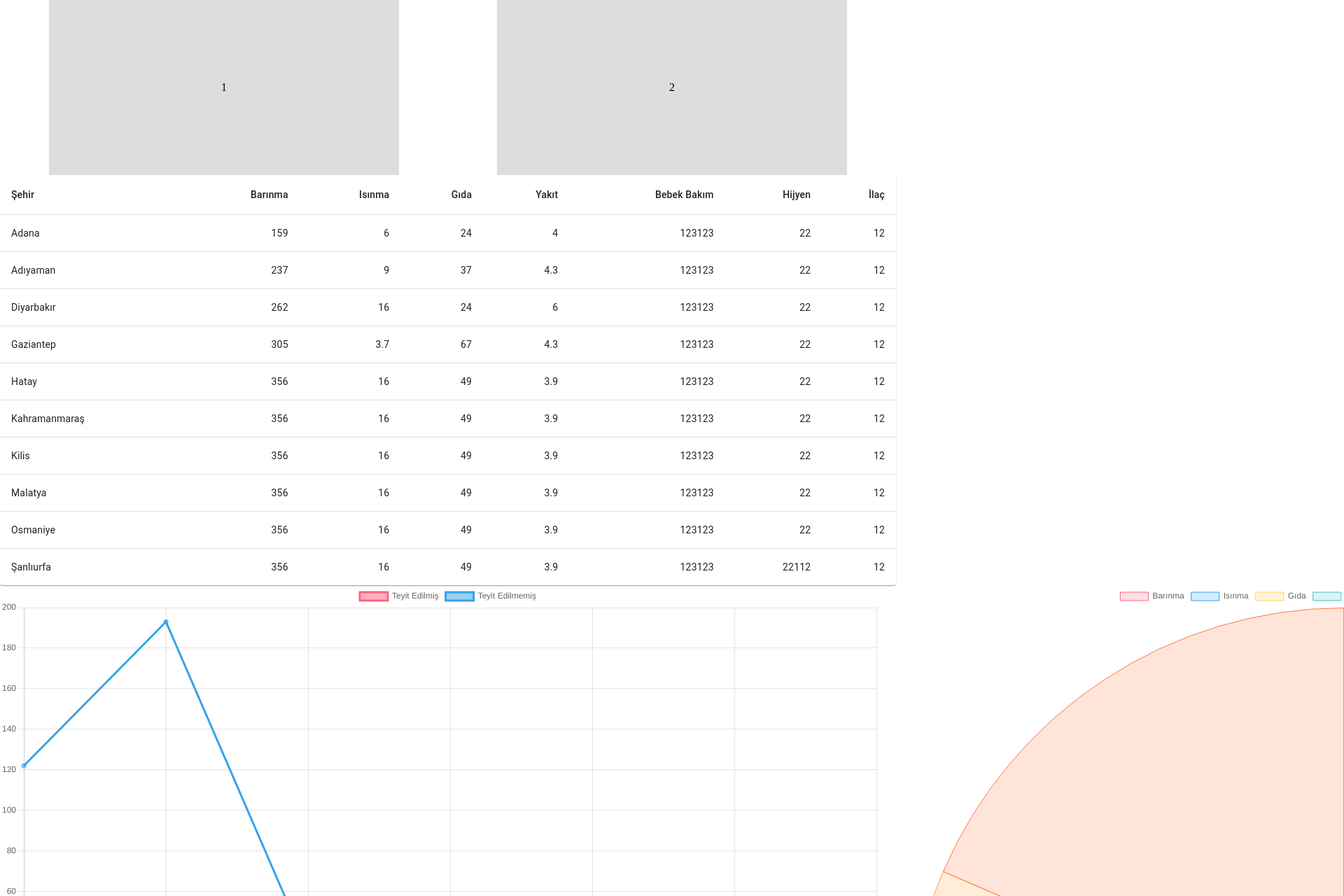
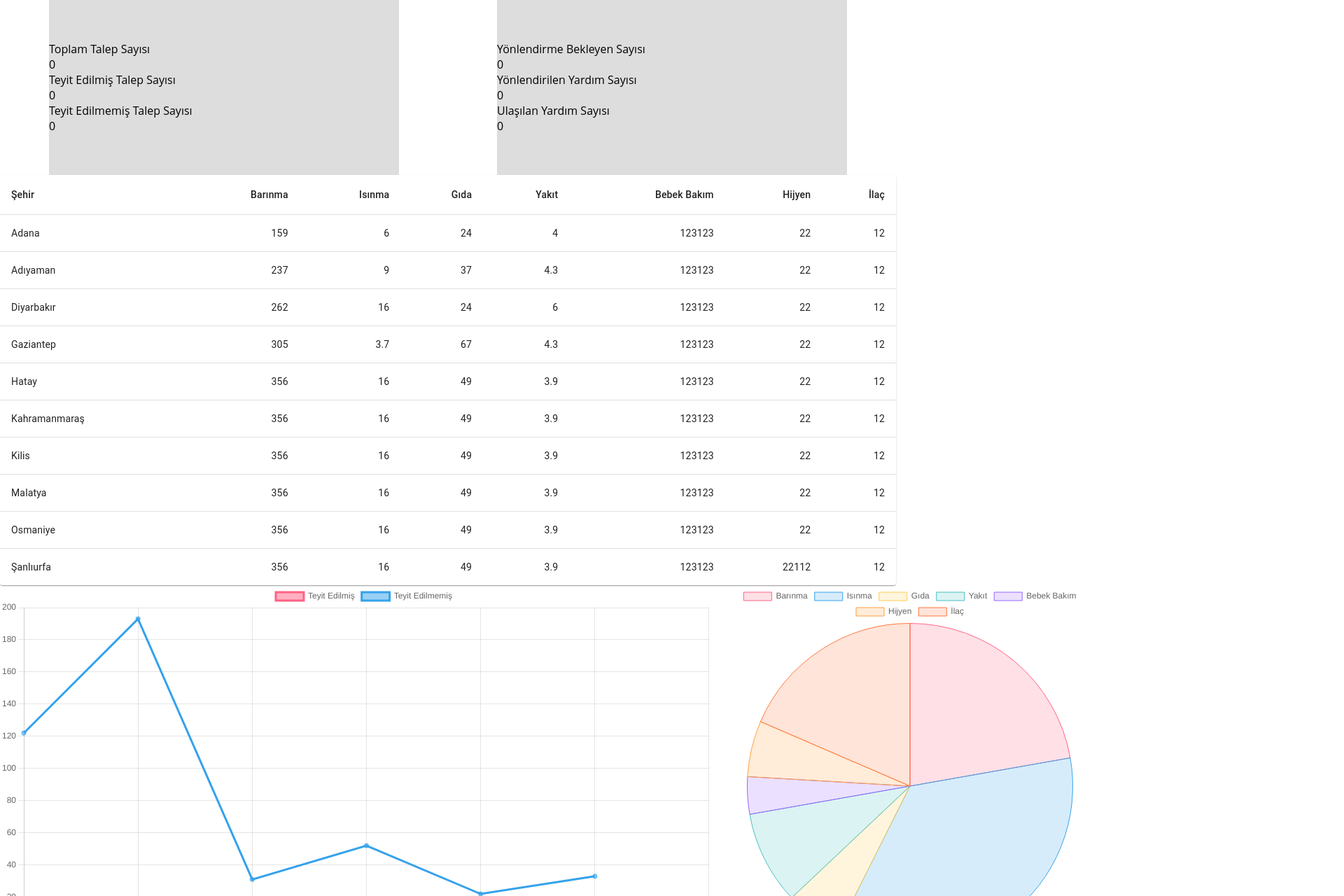
Before and after one commit to mertonuryildirim/babala-app, a React (Create React App) app: page / in a window 1280 px wide. Shown: the top 1280 px of the page at 70% size, 1920 px wide, since content can reach past the window. Built offline with nearby package versions, Linux system fonts and the light colour scheme.

Commit message:
manifest updated, summary started

```diff
--- a/public/index.html
+++ b/public/index.html
@@ -24,7 +24,7 @@
       work correctly both with client-side routing and a non-root public URL.
       Learn how to configure a non-root public URL by running `npm run build`.
     -->
-    <title>React App</title>
+        <title>BaBaLa TV</title>
     </head>
     <body>
         <noscript>You need to enable JavaScript to run this app.</noscript>
@@ -38,6 +38,5 @@
 
       To begin the development, run `npm start` or `yarn start`.
       To create a production bundle, use `npm run build` or `yarn build`.
-    -->
-  </body>
+    --></body>
 </html>
--- a/src/Pages/Dashboard.js
+++ b/src/Pages/Dashboard.js
@@ -4,12 +4,17 @@ import PieChart from '../components/PieChart';
 import Summary from '../components/Summary';
 import Table from '../components/Table';
 
+const chartStyles = {
+    display: 'flex',
+    height: '65vh',
+};
+
 function Dashboard() {
     return (
         <div>
             <Summary />
             <Table />
-            <div style={{ display: 'flex', justifyContent: 'space-between' }}>
+            <div style={chartStyles}>
                 <LineChart />
                 <PieChart />
             </div>
--- a/src/common/layout.css
+++ b/src/common/layout.css
@@ -4,6 +4,7 @@
   margin: 0;
   padding: 0;
   box-sizing: border-box;
+  font-family: 'Open Sans', sans-serif;
 }
 ::-webkit-scrollbar {
   display: none;
--- a/src/components/Summary.js
+++ b/src/components/Summary.js
@@ -10,16 +10,42 @@ const boxContainer = {
     width: 500,
     height: 250,
     display: 'flex',
-    alignItems: 'center',
     justifyContent: 'center',
+    flexDirection: 'column',
     backgroundColor: '#ddd',
 };
 
 const Summary = () => {
     return (
         <div style={container}>
-            <div style={boxContainer}>1</div>
-            <div style={boxContainer}>2</div>
+            <div style={boxContainer}>
+                <div>
+                    <p>Toplam Talep Sayısı</p>
+                    <p>0</p>
+                </div>
+                <div>
+                    <p>Teyit Edilmiş Talep Sayısı</p>
+                    <p>0</p>
+                </div>
+                <div>
+                    <p>Teyit Edilmemiş Talep Sayısı</p>
+                    <p>0</p>
+                </div>
+            </div>
+            <div style={boxContainer}>
+                <div>
+                    <p>Yönlendirme Bekleyen Sayısı</p>
+                    <p>0</p>
+                </div>
+                <div>
+                    <p>Yönlendirilen Yardım Sayısı</p>
+                    <p>0</p>
+                </div>
+                <div>
+                    <p>Ulaşılan Yardım Sayısı</p>
+                    <p>0</p>
+                </div>
+            </div>
         </div>
     );
 };
```
Also changed, not shown: public/manifest.json. Lines whose indentation alone changed are shown as unchanged.
